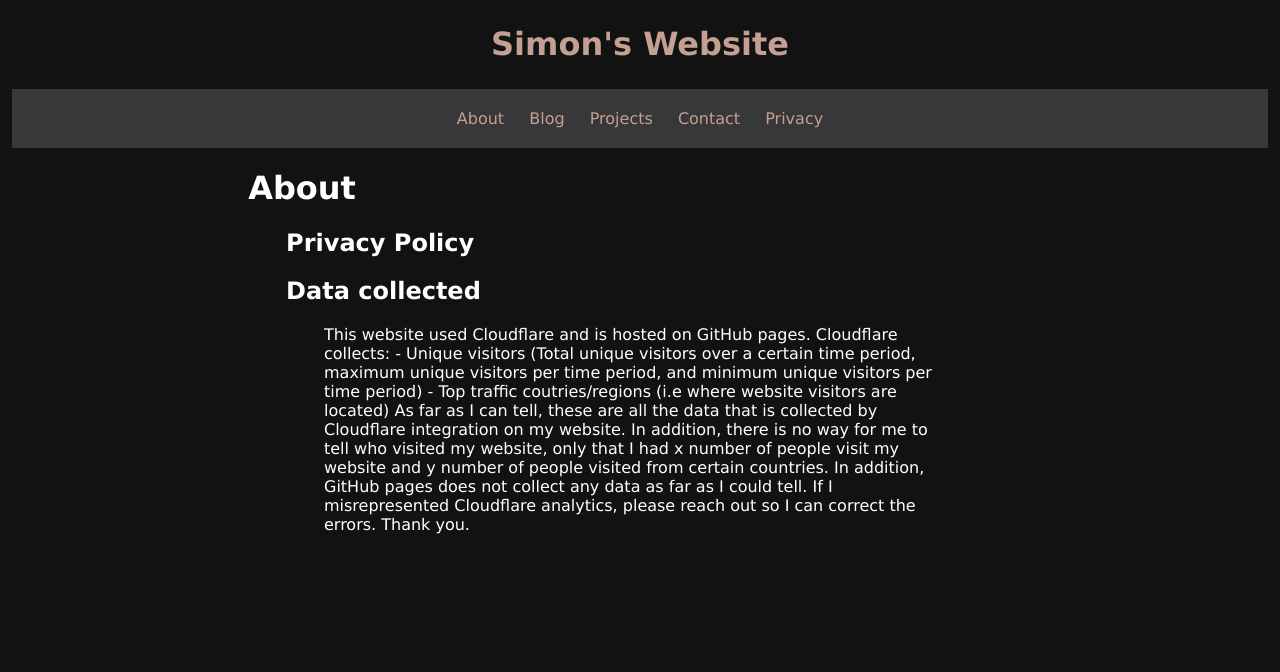
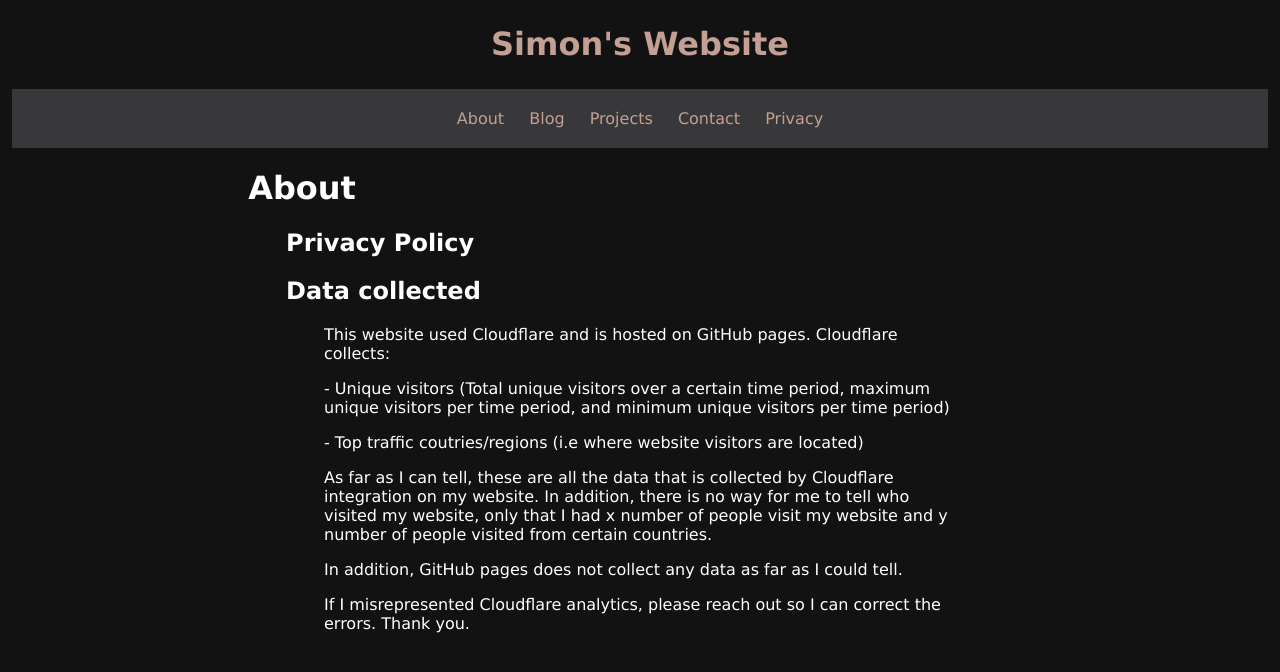
Before and after one commit to simon0h/simon0h.github.io, a Jekyll site: the page built from privacy/index.html, in a window 1280 px wide. Shown: the top 672 px of the page. Built offline with Jekyll 4.4.1, drawn with Linux system fonts in a browser that asks for light colours.

Commit message:
Formatting issue corrected

```diff
--- a/privacy/index.html
+++ b/privacy/index.html
@@ -18,15 +18,20 @@ title: About
 		<h2> Data collected </h2>
 		<p><p class = "paragraphs">
 			This website used Cloudflare and is hosted on GitHub pages. Cloudflare collects:
-
+		</p>
+		<p><p class = "paragraphs">
 			- Unique visitors (Total unique visitors over a certain time period, maximum unique visitors per time period, and minimum unique visitors per time period)
-
+		</p>
+		<p><p class = "paragraphs">
 			- Top traffic coutries/regions (i.e where website visitors are located)
-
+		</p>
+		<p><p class = "paragraphs">
 			As far as I can tell, these are all the data that is collected by Cloudflare integration on my website. In addition, there is no way for me to tell who visited my website, only that I had x number of people visit my website and y number of people visited from certain countries.
-
+		</p>
+		<p><p class = "paragraphs">
 			In addition, GitHub pages does not collect any data as far as I could tell.
-
+		</p>
+		<p><p class = "paragraphs">
 			If I misrepresented Cloudflare analytics, please reach out so I can correct the errors. Thank you.
 		</p>
 	</div>
```
Also changed, not shown: 1 other file.
